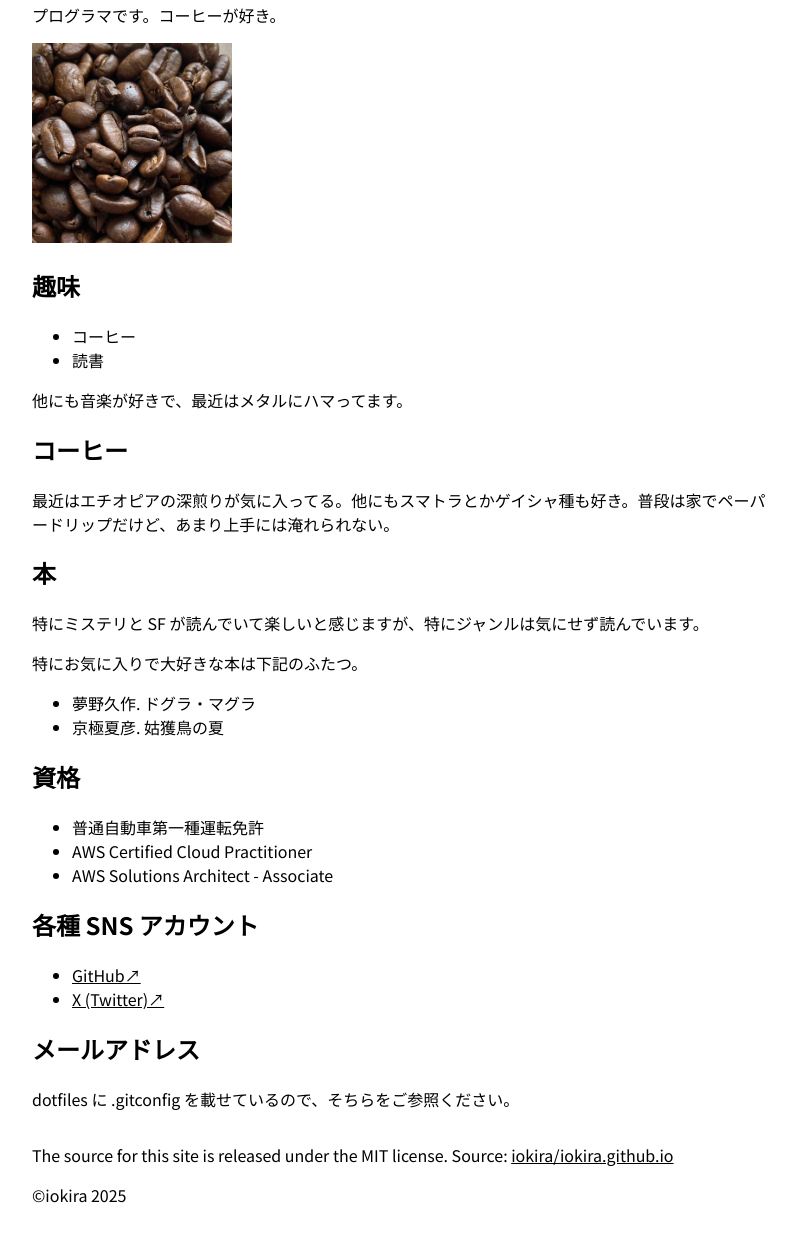
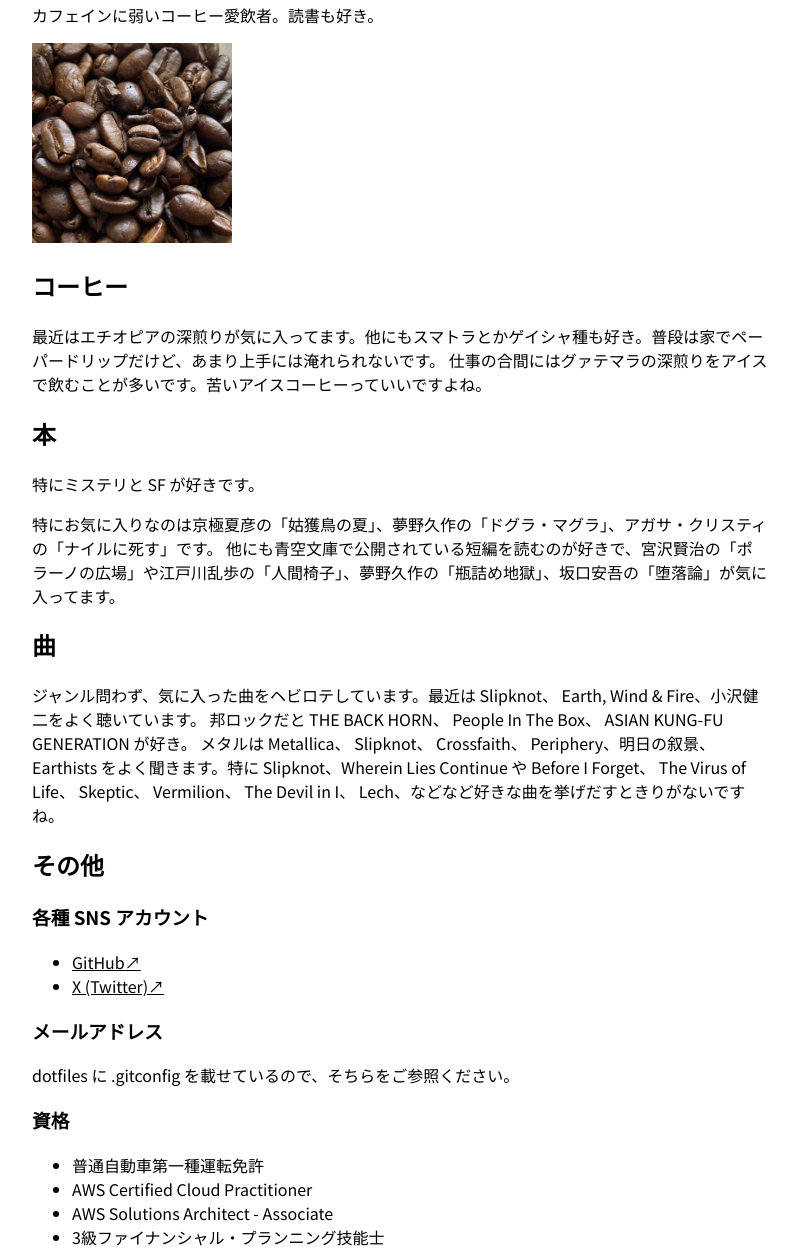
Before and after one commit to iokira/iokira.github.io, an Astro site: page /about in a window 1280 px wide. Shown: the part 129-1381 px from the top of the page, without its empty margins (240-1037 px from the left). Before the commit the page ends 1352 px from the top, so only its background shows below. Built offline with nearby package versions, Linux system fonts and the light colour scheme; Astro itself is replaced by a stand-in of ours.

Commit message:
update: about

```diff
--- a/src/pages/about.astro
+++ b/src/pages/about.astro
@@ -6,48 +6,46 @@ const accounts = [
     { link: "https://github.com/iokira", name: "GitHub" },
     { link: "https://x.com/iokira_jp", name: "X (Twitter)" },
 ];
-// 趣味
-const hobbies = ["コーヒー", "読書"];
 const qualifications = [
     { name: "普通自動車第一種運転免許" },
     { name: "AWS Certified Cloud Practitioner" },
     { name: "AWS Solutions Architect - Associate" },
+    { name: "3級ファイナンシャル・プランニング技能士" },
 ];
 ---
 
 <BaseLayout pageTitle={pageTitle}>
     <h1>iokira</h1>
-    <p>プログラマです。コーヒーが好き。</p>
+    <p>カフェインに弱いコーヒー愛飲者。読書も好き。</p>
     <img
         src="/images/profile.jpg"
         alt="iokira's profile picture"
         width="200"
         height="200"
     />
-    <h2>趣味</h2>
-    <ul>
-        {hobbies.map((hobby) => <li>{hobby}</li>)}
-    </ul>
-    他にも音楽が好きで、最近はメタルにハマってます。
     <h2>コーヒー</h2>
     <p>
-        最近はエチオピアの深煎りが気に入ってる。他にもスマトラとかゲイシャ種も好き。普段は家でペーパードリップだけど、あまり上手には淹れられない。
+        最近はエチオピアの深煎りが気に入ってます。他にもスマトラとかゲイシャ種も好き。普段は家でペーパードリップだけど、あまり上手には淹れられないです。
+        仕事の合間にはグァテマラの深煎りをアイスで飲むことが多いです。苦いアイスコーヒーっていいですよね。
     </p>
     <h2>本</h2>
+    <p>特にミステリと SF が好きです。</p>
     <p>
-        特にミステリと SF
-        が読んでいて楽しいと感じますが、特にジャンルは気にせず読んでいます。
+        特にお気に入りなのは京極夏彦の「姑獲鳥の夏」、夢野久作の「ドグラ・マグラ」、アガサ・クリスティの「ナイルに死す」です。
+        他にも青空文庫で公開されている短編を読むのが好きで、宮沢賢治の「ポラーノの広場」や江戸川乱歩の「人間椅子」、夢野久作の「瓶詰め地獄」、坂口安吾の「堕落論」が気に入ってます。
     </p>
-    <p>特にお気に入りで大好きな本は下記のふたつ。</p>
-    <ul>
-        <li>夢野久作. ドグラ・マグラ</li>
-        <li>京極夏彦. 姑獲鳥の夏</li>
-    </ul>
-    <h2>資格</h2>
-    <ul>
-        {qualifications.map((qualification) => <li>{qualification.name}</li>)}
-    </ul>
-    <h2>各種 SNS アカウント</h2>
+    <h2>曲</h2>
+    <p>
+        ジャンル問わず、気に入った曲をヘビロテしています。最近は Slipknot、
+        Earth, Wind & Fire、小沢健二をよく聴いています。 邦ロックだと THE BACK
+        HORN、 People In The Box、 ASIAN KUNG-FU GENERATION が好き。 メタルは
+        Metallica、 Slipknot、 Crossfaith、 Periphery、明日の叙景、Earthists
+        をよく聞きます。特に Slipknot、Wherein Lies Continue や Before I
+        Forget、 The Virus of Life、 Skeptic、 Vermilion、 The Devil in I、
+        Lech、などなど好きな曲を挙げだすときりがないですね。
+    </p>
+    <h2>その他</h2>
+    <h3>各種 SNS アカウント</h3>
     <ul>
         {
             accounts.map((account) => (
@@ -62,7 +60,11 @@ const qualifications = [
             ))
         }
     </ul>
-    <h2>メールアドレス</h2>
+    <h3>メールアドレス</h3>
     <p>dotfiles に .gitconfig を載せているので、そちらをご参照ください。</p>
+    <h3>資格</h3>
+    <ul>
+        {qualifications.map((qualification) => <li>{qualification.name}</li>)}
+    </ul>
 </BaseLayout>
 <style lang="scss"></style>
```
